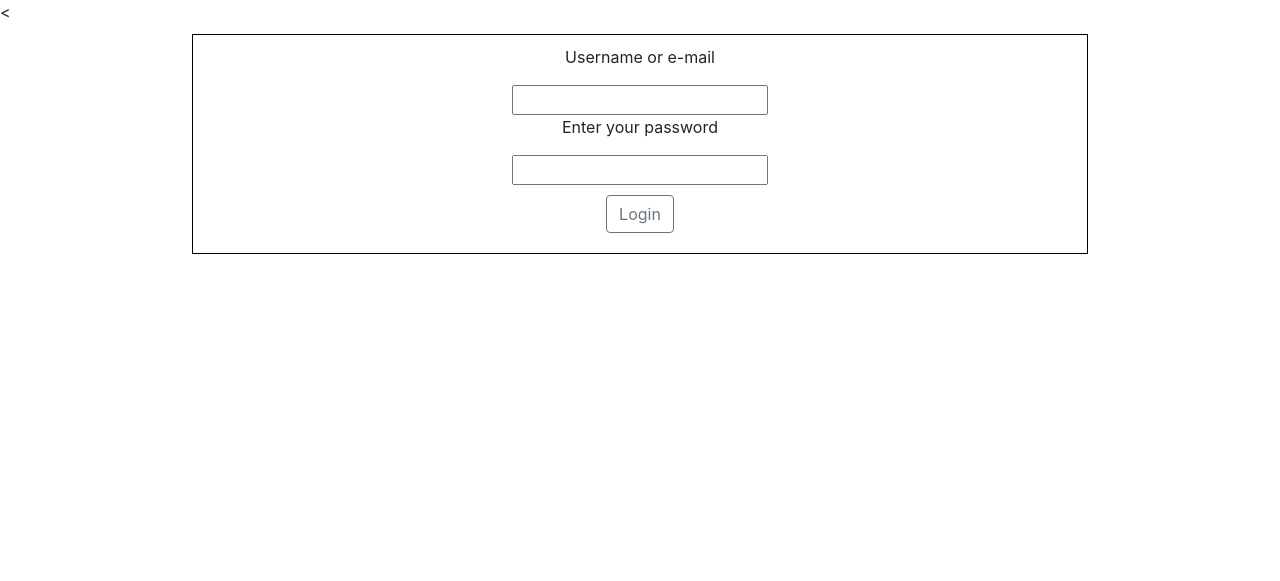
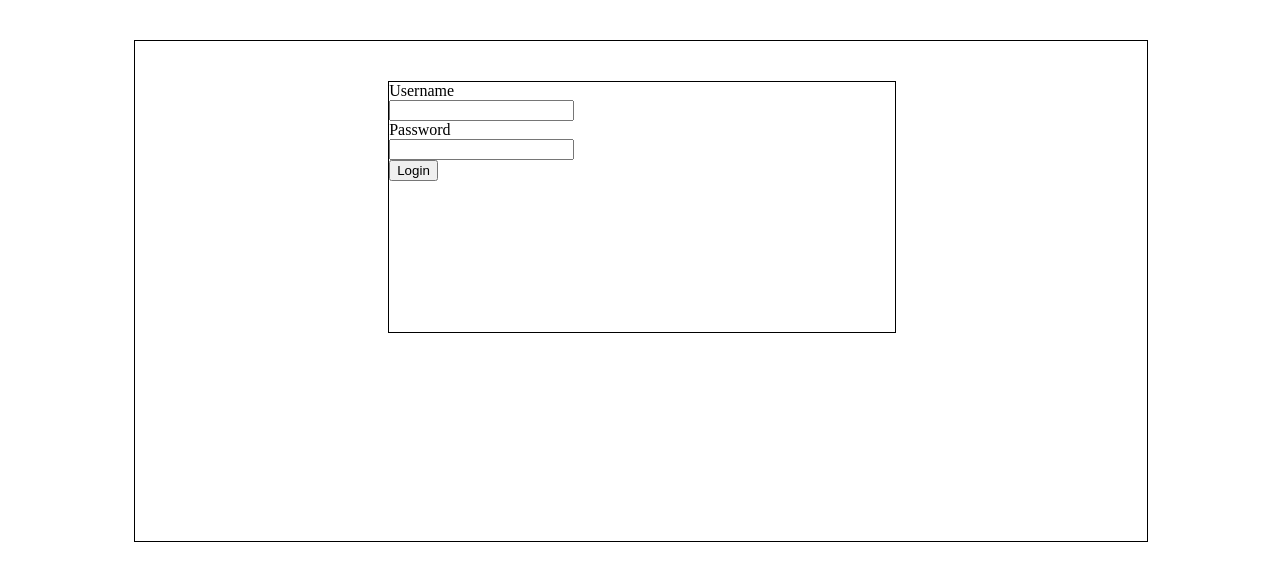
Before and after one commit to brunof19d/login-system-php-oop, a PHP site: page / in a window 1280 px wide. Shown: the top 581 px of the page. Run offline with PHP 8.4, Linux system fonts and the light colour scheme.

Commit message:
Update template

```diff
--- a/css/style.css
+++ b/css/style.css
@@ -1,11 +1,21 @@
-.login {
-    width: 70%;
+.main-conteiner {
+    width: 80%;
+    height: 500px;
+    margin: 40px 10% 0 10%;
     border: 1px solid black;
-    text-align: center;
-    margin: 10px;
-    padding: 10px;
+}
+
+.login-conteiner {
+    width: 50%;
+    height: 50%;
+    margin: 40px 25% 40px 25%;
+    border: 1px solid black;
 }
 
 .btn {
-    margin: 10px;
+    display: block;
 }
+
+label {
+    display: block;
+}
--- a/index.html
+++ b/index.html
@@ -1,23 +1,25 @@
 <!DOCTYPE html>
 <html lang="en" dir="ltr">
+
 <head>
     <meta charset="utf-8">
-        <link rel="stylesheet" href="https://maxcdn.bootstrapcdn.com/bootstrap/4.5.0/css/bootstrap.min.css">
-        <<link rel="stylesheet" href="css/style.css">
+    <link rel="stylesheet" href="css/style.css">
 
     <title>Title</title>
 </head>
+
 <body>
-        <div class="row">
-            <div class="col-xl d-flex justify-content-center">
-                <form class="login" action="#" method="post">
-                    <p> Username or e-mail</p>
+    <div class="main-conteiner">
+
+        <form class="login-conteiner" action="#" method="post">
+            <label>Username</label>
             <input type="text" name="username" value="">
-                    <p>Enter your password</p>
-                    <input type="text" name="password" value=""><br>
-                    <button class="btn btn-outline-secondary" type="submit" name="button">Login</button>
+            <label>Password</label>
+            <input type="text" name="password" value="">
+            <button class="btn" type="submit" name="button">Login</button>
         </form>
-            </div>
+
     </div>
 </body>
+
 </html>
```
Also changed, not shown: test.php.txt (deleted). Lines whose indentation alone changed are shown as unchanged.
